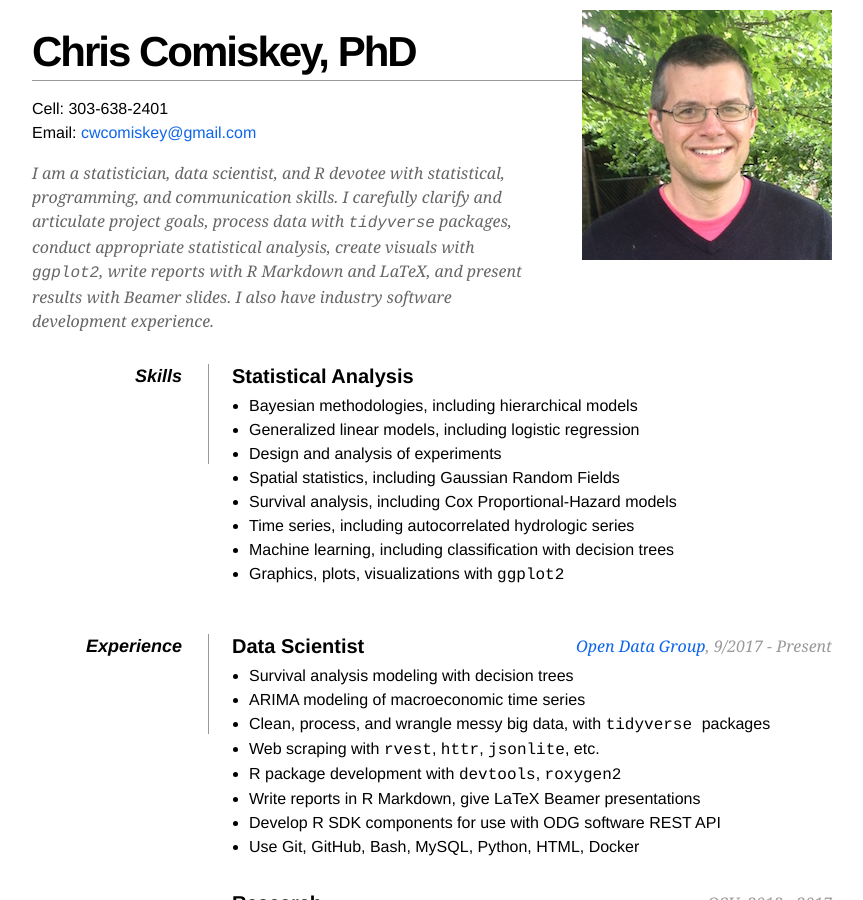
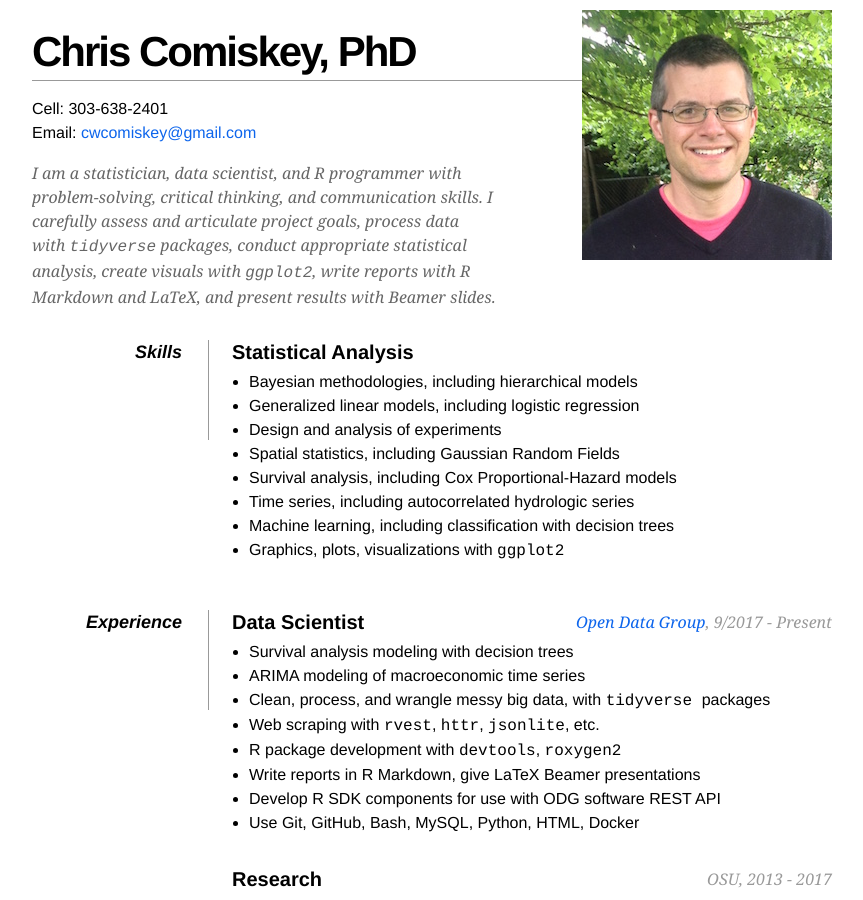
Before and after one commit to cwcomiskey/cwcomiskey.github.io, a Jekyll site: the page index.html, which Jekyll copies as it is, in a window 1280 px wide and 900 px high. Shown: the whole window, without its empty margins (208-1071 px from the left). Built offline with Jekyll 4.4.1, drawn with Linux system fonts in a browser that asks for light colours.

Commit message:
Update personal summary

```diff
--- a/index.html
+++ b/index.html
@@ -60,14 +60,14 @@
 
         <div id="objective">
             <p>
-              I am a statistician, data scientist, and R devotee with statistical, programming, and communication
-		    skills. I carefully clarify and articulate project goals,
-		    process data with <font face="Courier"> tidyverse</font face="Courier"> packages,
+		    I am a statistician, data scientist, and R programmer with problem-solving,
+		    critical thinking, and communication skills.
+		    I carefully assess and articulate project goals,
+		    process data with <font face="Courier">tidyverse</font face="Courier"> packages,
 		    conduct appropriate statistical analysis,
-		    create visuals with <font face="Courier"> ggplot2</font face="Courier">,
+		    create visuals with <font face="Courier">ggplot2</font face="Courier">,
 		    write reports with R Markdown and LaTeX,
 		    and present results with Beamer slides.
-		    I also have industry software development experience.
             </p>
         </div>
 
```
